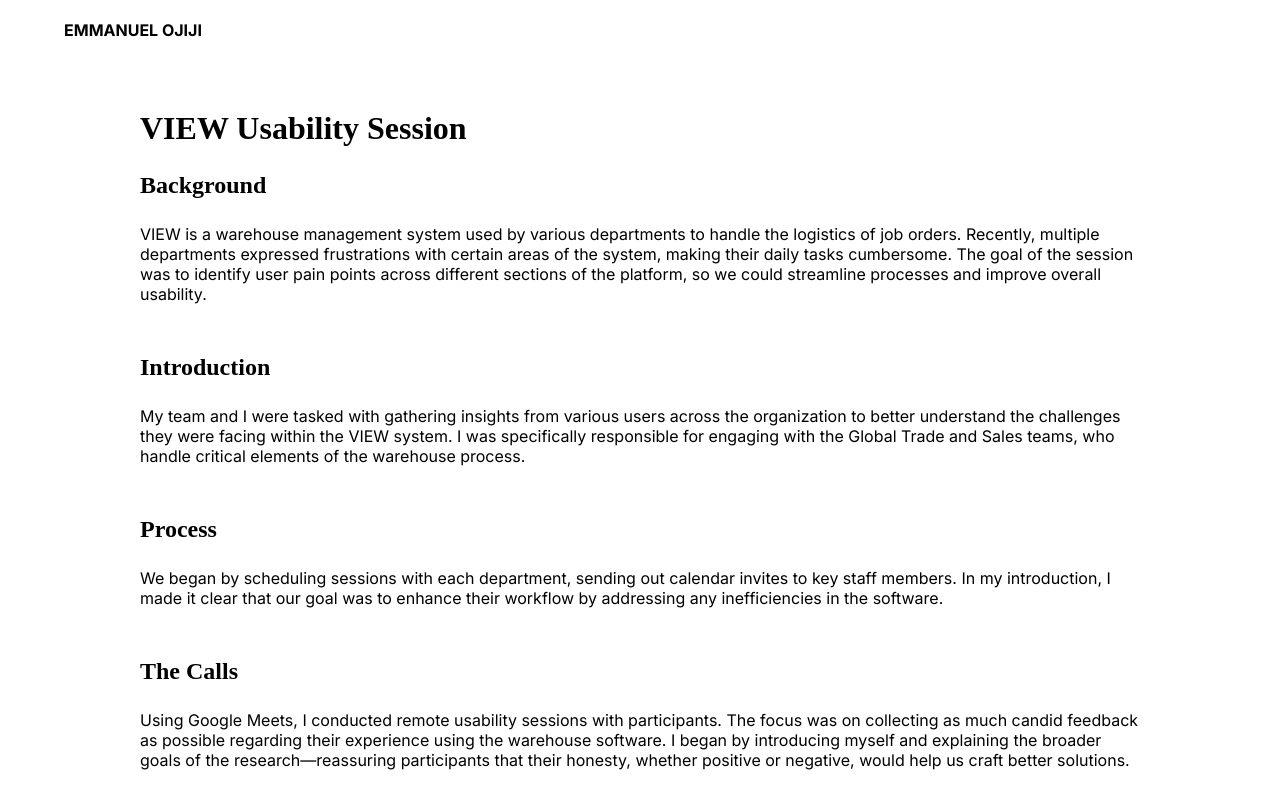
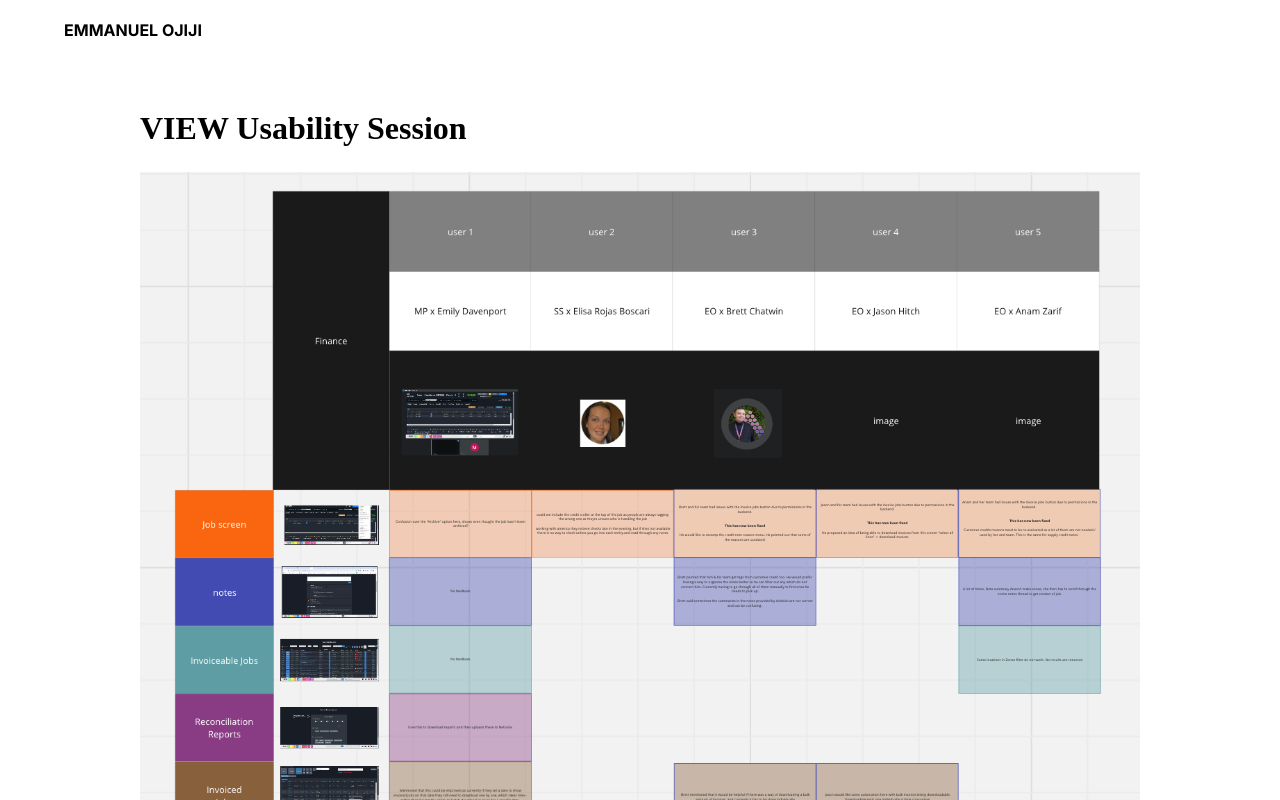
Before and after one commit to emmanuelojiji/portfolio-25, a React (Create React App) app: page /usability-session in a window 1280 px wide. Shown: the top 800 px of the page. Built offline with nearby package versions, Linux system fonts and the light colour scheme; a web font is replaced by a local one.

Commit message:
feat: all final images added to case studies

```diff
--- a/src/pages/UsabilitySession.js
+++ b/src/pages/UsabilitySession.js
@@ -1,7 +1,11 @@
+import final from "../media/usability-calls-final.png";
+
 const UsabilitySession = () => {
   return (
     <div className="page-wrap">
       <h1 className="project-title">VIEW Usability Session</h1>
+
+      <img src={final} className="final" />
 
       <div className="content-block">
         <h2>Background</h2>
```
Also changed, not shown: src/media/usability-calls-final.png (added).
